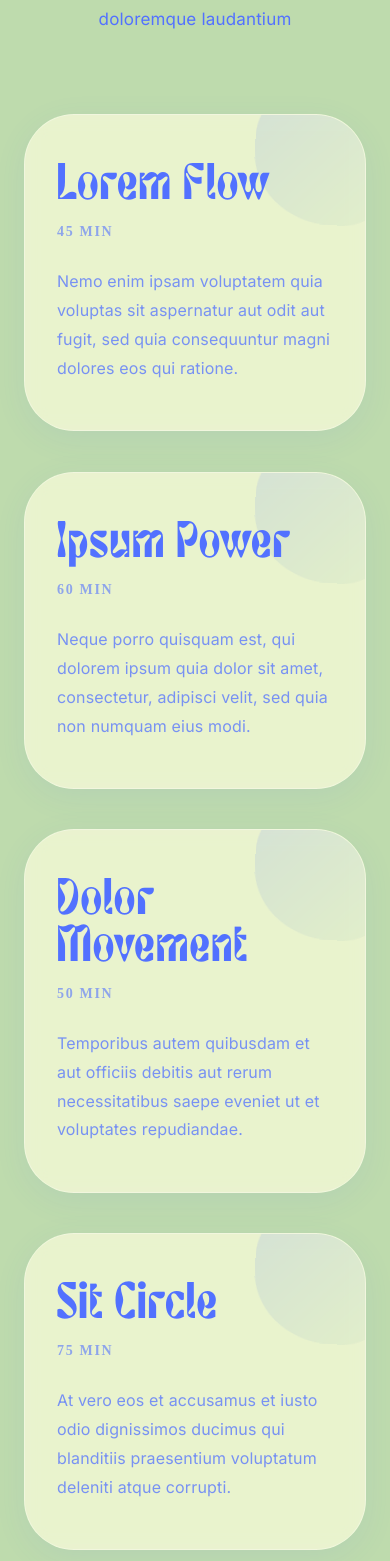
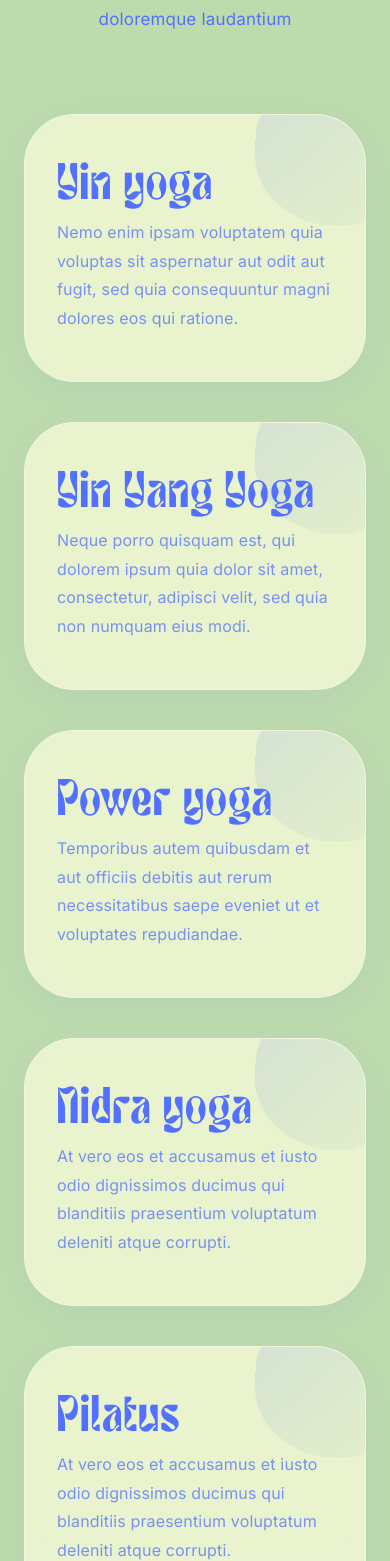
Before and after one commit to indira-yoga/IndiraYoga, an Angular app: page /home in a window 390 px wide. Shown: the part 1907-3468 px from the top of the page. Built offline with nearby package versions, Linux system fonts and the light colour scheme.

Commit message:
refactor: update class section titles and adjust layout for better responsiveness

```diff
--- a/src/app/pages/home/home.component.html
+++ b/src/app/pages/home/home.component.html
@@ -34,35 +34,37 @@
 <!-- Classes Section -->
 <section id="classes" class="classes-section">
   <div class="container">
-    <h2 class="section-title">Lessen</h2>
+    <h2 class="section-title">Yoga stijlen</h2>
     <p class="section-description">Sed ut perspiciatis unde omnis iste natus error sit voluptatem accusantium doloremque laudantium</p>
 
     <div class="classes-grid">
       <div class="class-card">
         <div class="class-blob"></div>
-        <h3>Lorem Flow</h3>
-        <span class="class-duration">45 min</span>
+        <h3>Yin yoga</h3>
         <p>Nemo enim ipsam voluptatem quia voluptas sit aspernatur aut odit aut fugit, sed quia consequuntur magni dolores eos qui ratione.</p>
       </div>
 
       <div class="class-card">
         <div class="class-blob"></div>
-        <h3>Ipsum Power</h3>
-        <span class="class-duration">60 min</span>
+        <h3>Yin Yang Yoga</h3>
         <p>Neque porro quisquam est, qui dolorem ipsum quia dolor sit amet, consectetur, adipisci velit, sed quia non numquam eius modi.</p>
       </div>
 
       <div class="class-card">
         <div class="class-blob"></div>
-        <h3>Dolor Movement</h3>
-        <span class="class-duration">50 min</span>
+        <h3>Power yoga</h3>
         <p>Temporibus autem quibusdam et aut officiis debitis aut rerum necessitatibus saepe eveniet ut et voluptates repudiandae.</p>
       </div>
 
       <div class="class-card">
         <div class="class-blob"></div>
-        <h3>Sit Circle</h3>
-        <span class="class-duration">75 min</span>
+        <h3>Nidra yoga</h3>
+        <p>At vero eos et accusamus et iusto odio dignissimos ducimus qui blanditiis praesentium voluptatum deleniti atque corrupti.</p>
+      </div>
+
+      <div class="class-card">
+        <div class="class-blob"></div>
+        <h3>Pilatus</h3>
         <p>At vero eos et accusamus et iusto odio dignissimos ducimus qui blanditiis praesentium voluptatum deleniti atque corrupti.</p>
       </div>
     </div>
--- a/src/app/pages/home/home.component.scss
+++ b/src/app/pages/home/home.component.scss
@@ -257,10 +257,16 @@
 }
 
 .classes-grid {
-  display: grid;
-  grid-template-columns: repeat(auto-fit, minmax(280px, 1fr));
+  display: flex;
+  flex-wrap: wrap;
   gap: 2.5rem;
   margin-top: 4rem;
+  justify-content: center;
+
+  @media (max-width: 768px) {
+    flex-direction: column;
+    align-items: center;
+  }
 }
 
 .class-card {
@@ -273,11 +279,19 @@
   position: relative;
   transition: all 0.5s cubic-bezier(0.4, 0, 0.2, 1);
   overflow: hidden;
-  cursor: pointer;
+  cursor: default;
   opacity: 0;
   transform: scale(0.9);
   animation: pop-in 0.6s cubic-bezier(0.34, 1.56, 0.64, 1) forwards;
   box-shadow: 0 8px 32px rgba(82, 113, 255, 0.08);
+  flex: 0 1 calc(33.333% - 2rem);
+  min-width: 280px;
+  max-width: 350px;
+
+  @media (max-width: 768px) {
+    flex: 0 1 100%;
+    max-width: 100%;
+  }
 
   &:nth-child(1) { animation-delay: 0.1s; }
   &:nth-child(2) { animation-delay: 0.2s; }
@@ -610,9 +624,6 @@
     padding: 5rem 1.5rem;
   }
 
-  .classes-grid {
-    grid-template-columns: 1fr;
-  }
 
   .schedule-grid {
     grid-template-columns: repeat(2, 1fr);
```
